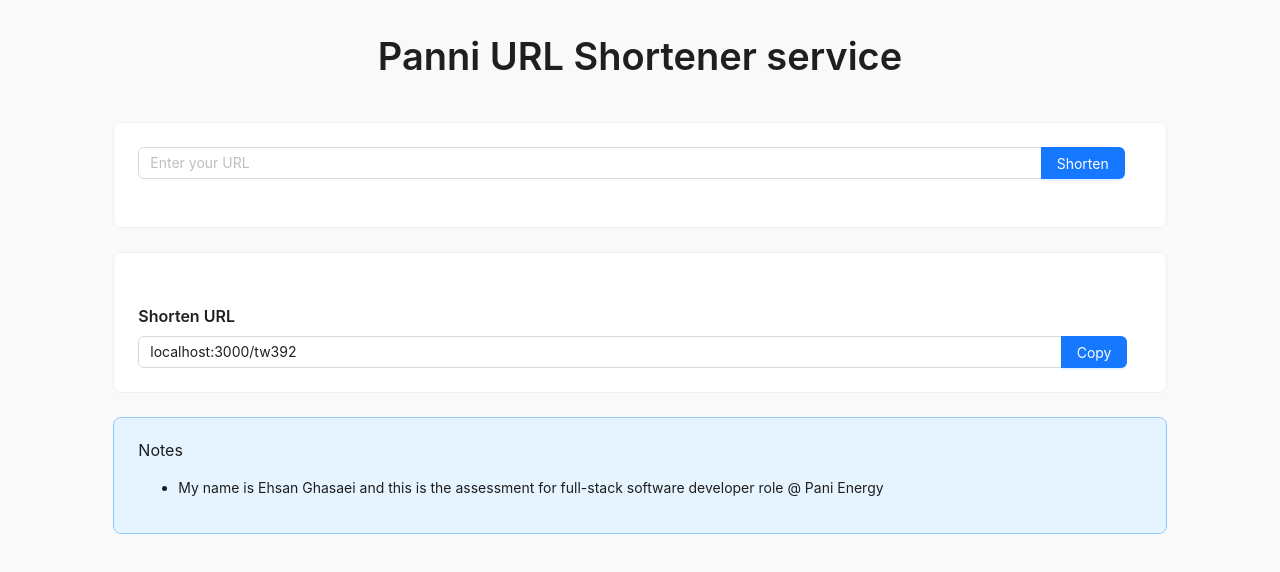
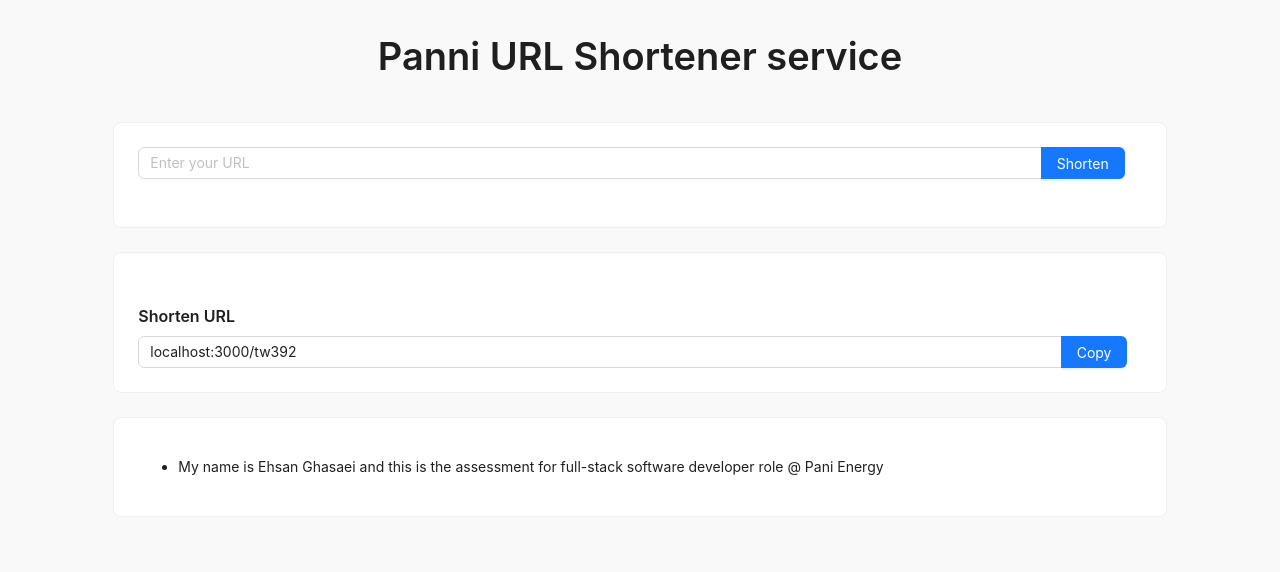
Before and after one commit to Ehsan-Home/URL_shortener, a React (Create React App) app in the folder Front-end/: page / in a window 1280 px wide. Shown: the top 572 px of the page. Built offline with nearby package versions, Linux system fonts and the light colour scheme.

Commit message:
Front-end
notes changed to cards

```diff
--- a/Front-end/src/Components/Notes.js
+++ b/Front-end/src/Components/Notes.js
@@ -1,19 +1,15 @@
-import { Alert } from "antd";
+import { Card } from "antd";
 
 const Notes = () => {
   return (
-    <Alert
-      message="Notes"
-      description={
+    <Card>
       <ul>
         <li>
           My name is Ehsan Ghasaei and this is the assessment for full-stack
           software developer role @ Pani Energy
         </li>
       </ul>
-      }
-      type="info"
-    />
+    </Card>
   );
 };
 
```
Lines whose indentation alone changed are shown as unchanged.
